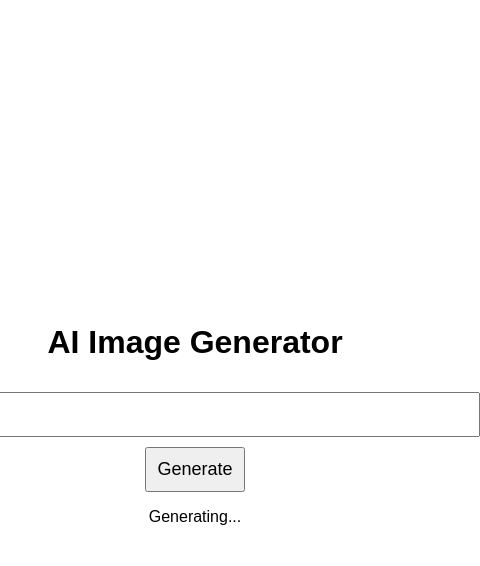
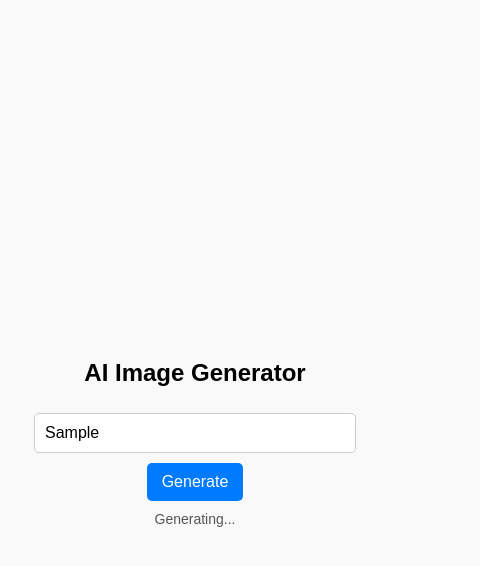
Before and after one commit to kewalker/ai-image-generation, a plain HTML site: page static/index.html in a window 390 px wide. Both pictures are taken after typing "Sample" into the empty fields and a click on the button "Generate". Shown: the whole page, 480 px wide, since content can reach past the window. Drawn offline with Linux system fonts and the light colour scheme; no server answers.

Commit message:
Some better mobile alignment. Enter to generate.

```diff
--- a/static/index.html
+++ b/static/index.html
@@ -1,5 +1,6 @@
 <!DOCTYPE html>
 <html lang="en">
+
 <head>
     <meta charset="UTF-8">
     <meta name="viewport" content="width=device-width, initial-scale=1.0">
@@ -8,41 +9,76 @@
         body {
             font-family: Arial, sans-serif;
             margin: 0;
-            padding: 0;
+            padding: 20px;
             height: 100vh;
             display: flex;
             flex-direction: column;
-            justify-content: center; /* Vertically center content */
-            align-items: center; /* Horizontally center content */
+            justify-content: center;
+            align-items: center;
             text-align: center;
+            background-color: #f9f9f9;
         }
 
-        input, button {
-            font-size: 18px;
+        h1 {
+            font-size: 24px;
+        }
+
+        input {
+            width: 90%;
+            max-width: 300px;
+            font-size: 16px;
             padding: 10px;
             margin-top: 10px;
+            border: 1px solid #ccc;
+            border-radius: 5px;
+        }
+
+        button {
+            font-size: 16px;
+            padding: 10px 15px;
+            margin-top: 10px;
+            border: none;
+            background-color: #007bff;
+            color: white;
+            border-radius: 5px;
+            cursor: pointer;
+        }
+
+        button:hover {
+            background-color: #0056b3;
         }
 
         img {
             margin-top: 20px;
-            max-width: 100%;
+            max-width: 90%;
             border-radius: 10px;
+            display: none;
         }
 
-        #output {
-            display: none; /* Hidden initially */
+        #status {
+            margin-top: 10px;
+            font-size: 14px;
+            color: #555;
         }
     </style>
 </head>
+
 <body>
 
     <h1>AI Image Generator</h1>
-    <input type="text" id="prompt" placeholder="Enter your prompt..." size="50">
+    <input type="text" id="prompt" placeholder="Enter your prompt...">
     <button onclick="generateImage()">Generate</button>
     <p id="status"></p>
     <img id="output">
 
     <script>
+        document.getElementById("prompt").addEventListener("keydown", function (event) {
+            if (event.key === "Enter") {
+                event.preventDefault();
+                generateImage();
+            }
+        });
+
         async function generateImage() {
             const prompt = document.getElementById("prompt").value;
             if (!prompt) {
@@ -51,7 +87,7 @@
             }
 
             document.getElementById("status").innerText = "Generating...";
-            document.getElementById("output").style.display = "none";  // Hide the previous image
+            document.getElementById("output").style.display = "none";
 
             const response = await fetch("http://localhost:8000/generate", {
                 method: "POST",
@@ -63,7 +99,7 @@
                 const blob = await response.blob();
                 const imgUrl = URL.createObjectURL(blob);
                 document.getElementById("output").src = imgUrl;
-                document.getElementById("output").style.display = "block";  // Show the new image
+                document.getElementById("output").style.display = "block";
                 document.getElementById("status").innerText = "";
             } else {
                 document.getElementById("status").innerText = "Error generating image.";
@@ -72,4 +108,5 @@
     </script>
 
 </body>
+
 </html>
```
